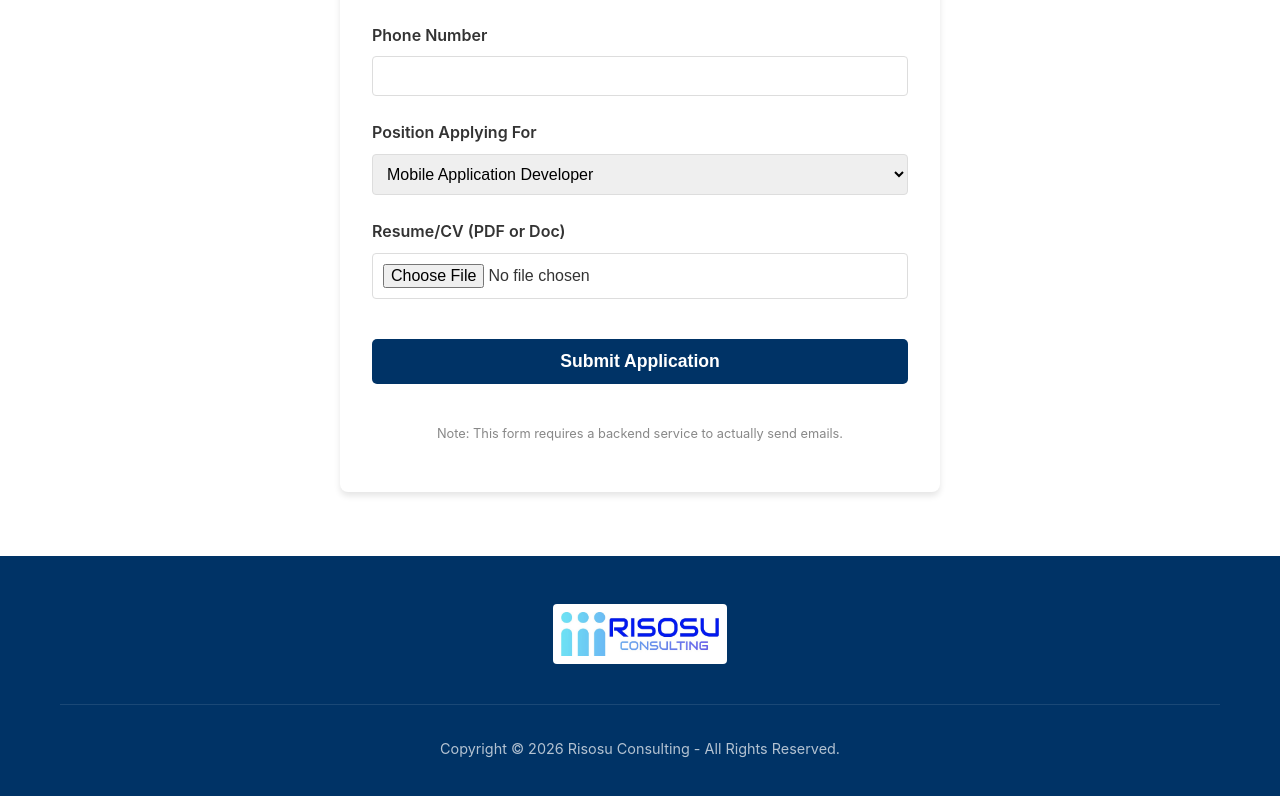
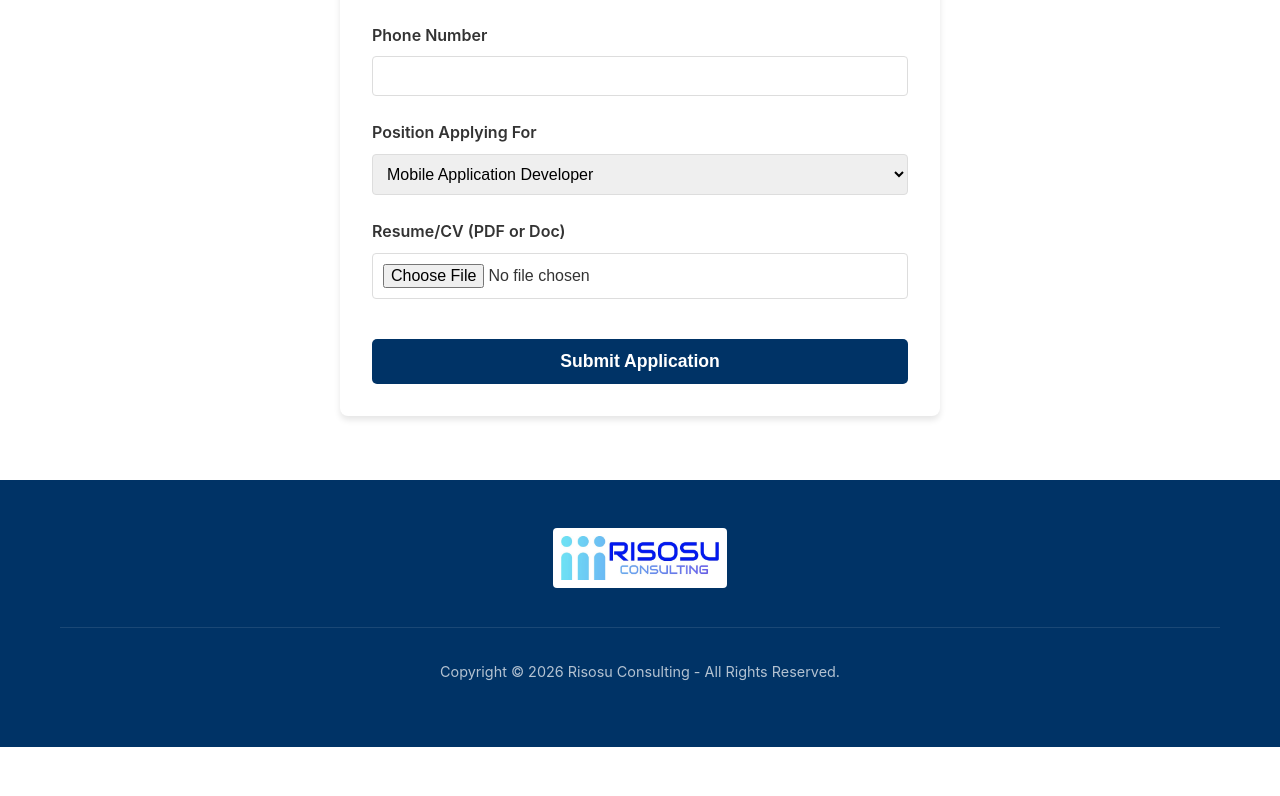
Before and after one commit to anuragratna/risosu, a React (Vite) app: page /apply in a window 1280 px wide. Shown: the part 480-1276 px from the top of the page. After the commit the page ends 1227 px from the top, so only its background shows below. Built offline with nearby package versions, Linux system fonts and the light colour scheme.

Commit message:
Remove backend note from apply form

```diff
--- a/src/pages/ApplyForm.jsx
+++ b/src/pages/ApplyForm.jsx
@@ -112,7 +112,6 @@ const ApplyForm = () => {
                     </div>
 
                     <button type="submit" className="btn submit-btn">Submit Application</button>
-                    <p className="note">Note: This form requires a backend service to actually send emails.</p>
                 </form>
             </div>
         </div>
```
